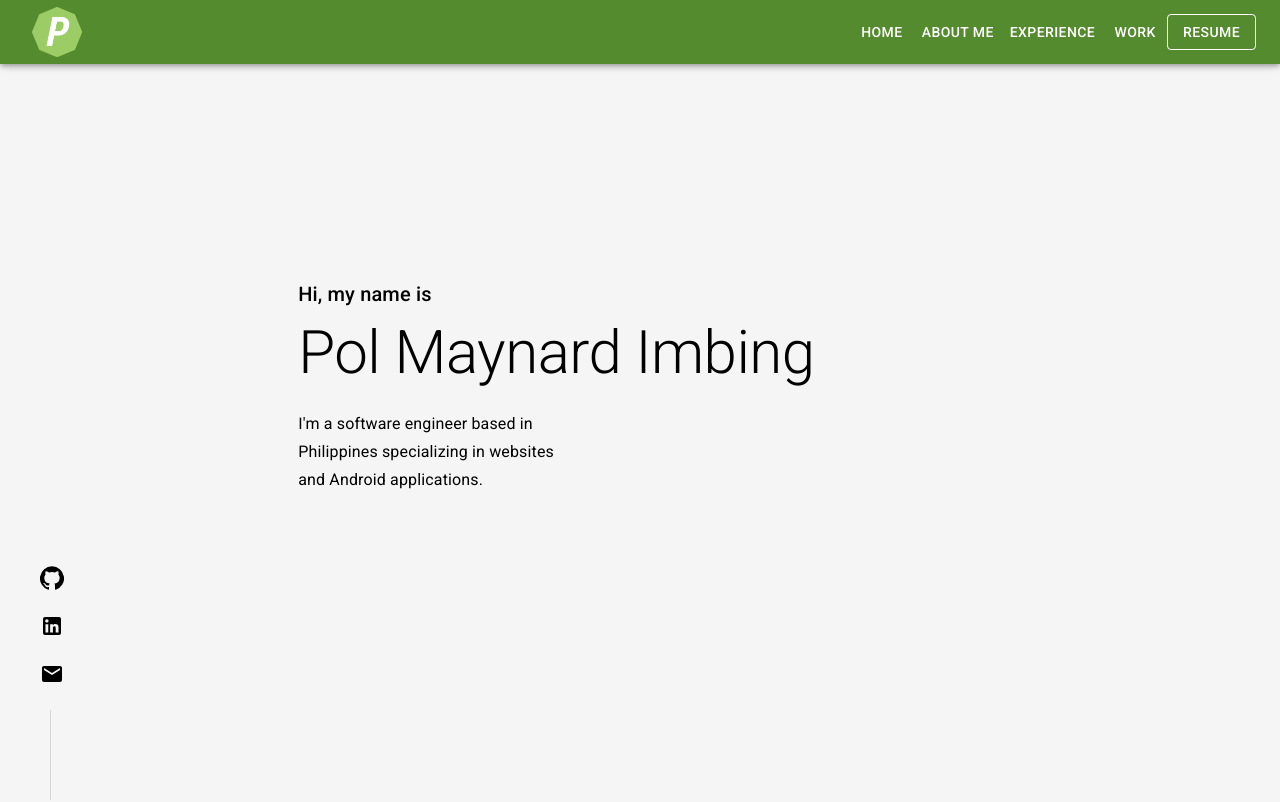
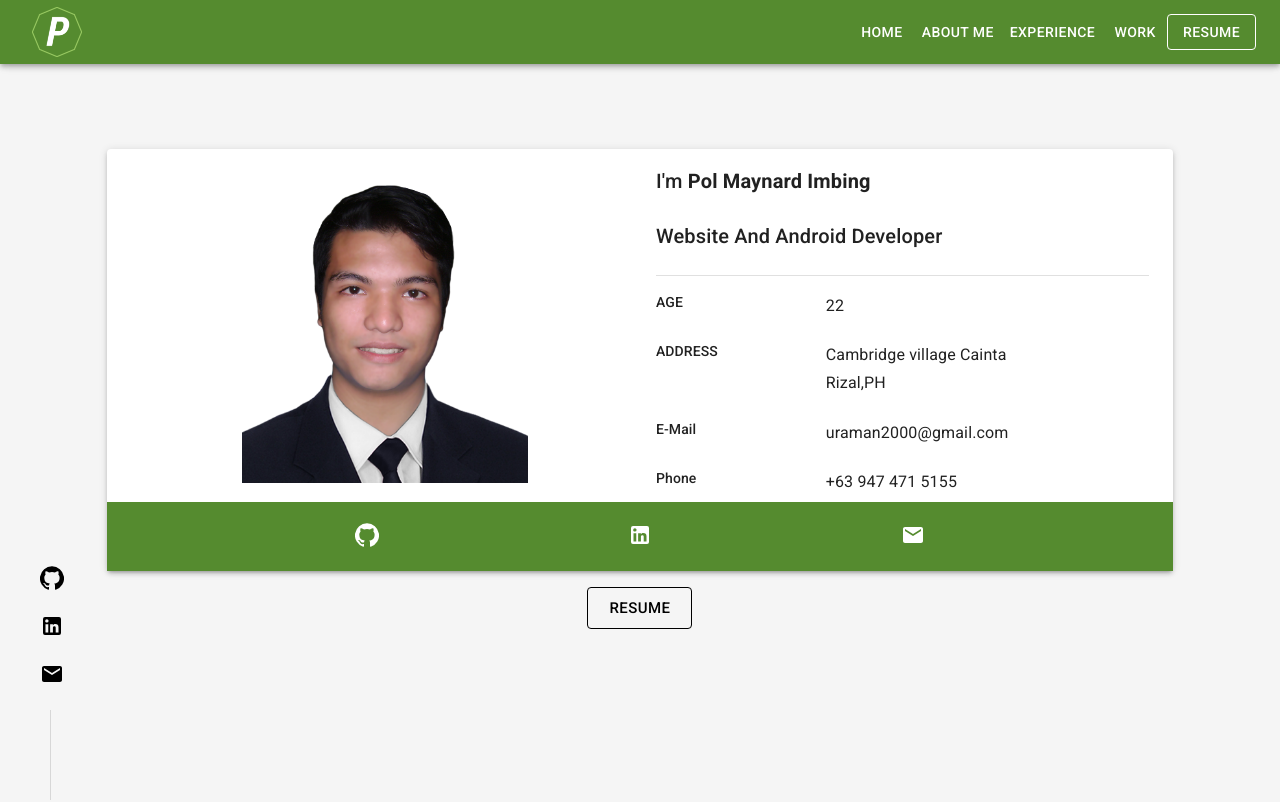
Before and after one commit to uraman2000/Portfolio, a React (Create React App) app: page / in a window 1280 px wide. Shown: the top 802 px of the page. Built offline with nearby package versions, Linux system fonts and the light colour scheme.

Commit message:
new design??

```diff
--- a/src/Components/Home.tsx
+++ b/src/Components/Home.tsx
@@ -1,20 +1,128 @@
 import React from "react";
-import { Typography, Grid } from "@material-ui/core";
+import { Typography, Grid, Paper, Container, Box, CardMedia, Divider, Link, Button } from "@material-ui/core";
+import profile from "../assets/profile.png";
+import { makeStyles, createStyles, Theme } from "@material-ui/core/styles";
+import GitHubIcon from "@material-ui/icons/GitHub";
+import LinkedInIcon from "@material-ui/icons/LinkedIn";
+import EmailRoundedIcon from "@material-ui/icons/Email";
+const data = [
+  {
+    label: "AGE",
+    value: 22
+  },
+  {
+    label: "ADDRESS",
+    value: "Cambridge village Cainta Rizal,PH"
+  },
+  {
+    label: "E-Mail",
+    value: "uraman2000@gmail.com"
+  },
+  {
+    label: "Phone",
+    value: "+63 947 471 5155"
+  }
+];
+
+const items = [
+  {
+    icon: <GitHubIcon style={{ color: "white" }} />,
+    name: "gitub",
+    link: "https://github.com/uraman2000"
+  },
+  {
+    icon: <LinkedInIcon style={{ color: "white" }} />,
+    name: "linkedin",
+    link: "https://www.linkedin.com/in/pol-maynard-imbing-122a6315a/"
+  },
+  {
+    icon: <EmailRoundedIcon style={{ color: "white" }} />,
+    name: "email",
+    link: "mailto:uraman2000@gmail.com"
+  }
+];
+const useStyles = makeStyles((theme: Theme) =>
+  createStyles({
+    socialContainer: {
+      backgroundColor: theme.palette.primary.main,
+      height: 69
+    }
+  })
+);
 
 export default function Home() {
+  const classes = useStyles();
   return (
     <>
+      <Paper elevation={3}>
+        <Container>
+          <Box pt={2}>
+            <Grid container direction="row" justify="space-between" alignItems="center">
+              <Grid item md={6} xs={12}>
+                <CardMedia
+                  style={{ height: 300, marginLeft: "auto", backgroundSize: "contain" }}
+                  image={profile}
+                />
+              </Grid>
+
+              <Grid item md={6} xs={12} container spacing={2}>
+                <Grid item xs={6}>
                   <Typography variant="h6" gutterBottom>
-        Hi, my name is
+                    I'm
+                    <b> Pol Maynard Imbing</b>
                   </Typography>
-      <Typography variant="h2" gutterBottom>
-        Pol Maynard Imbing
+                </Grid>
+
+                <Grid item xs={12}>
+                  <Typography variant="h6" gutterBottom>
+                    Website And Android Developer
                   </Typography>
-      <Grid item md={5}>
+                </Grid>
+                <Grid item xs={12}>
+                  <Divider />
+                </Grid>
+
+                {data.map((item: any, key: any) => (
+                  <>
+                    <Grid item xs={4}>
+                      <Typography variant="subtitle2" gutterBottom>
+                        {item.label}
+                      </Typography>
+                    </Grid>
+                    <Grid item xs={6}>
                       <Typography variant="subtitle1" gutterBottom>
-          I'm a software engineer based in Philippines specializing in websites and Android applications.
+                        {item.value}
                       </Typography>
                     </Grid>
                   </>
+                ))}
+              </Grid>
+            </Grid>
+          </Box>
+        </Container>
+
+        <Grid
+          className={classes.socialContainer}
+          spacing={0}
+          container
+          direction="row"
+          justify="space-evenly"
+          alignItems="center"
+        >
+          {items.map((item: any, key: any) => (
+            <Grid item>
+              <Link href={item.link} color="inherit" target="_blank">
+                {item.icon}
+              </Link>
+            </Grid>
+          ))}
+        </Grid>
+      </Paper>
+      <Box mt={2} textAlign="center" justifyContent="center">
+        <Button variant="outlined" color="inherit" size="large">
+          Resume
+        </Button>
+      </Box>
+    </>
   );
 }
```
Also changed, not shown: src/assets/pol-logo.png. Lines whose indentation alone changed are shown as unchanged.
